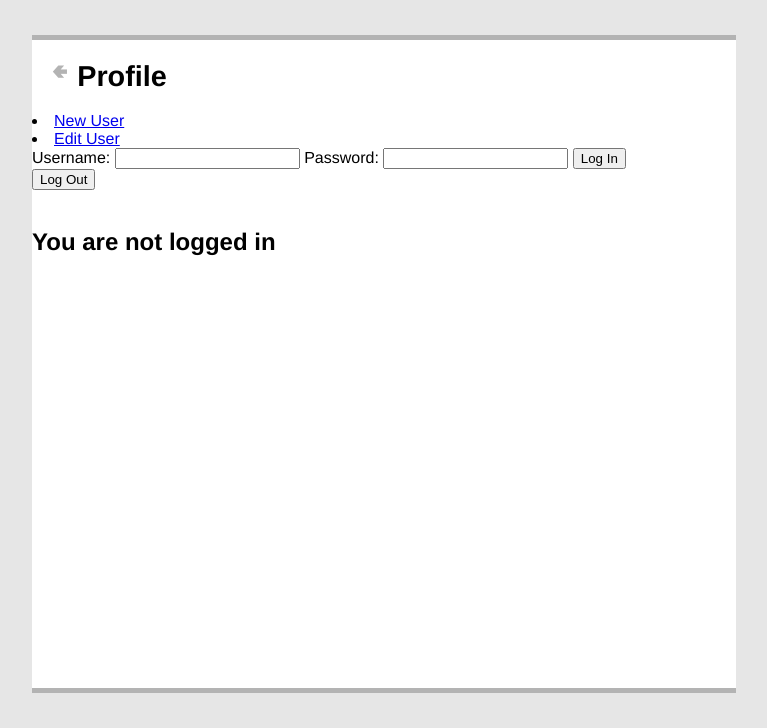
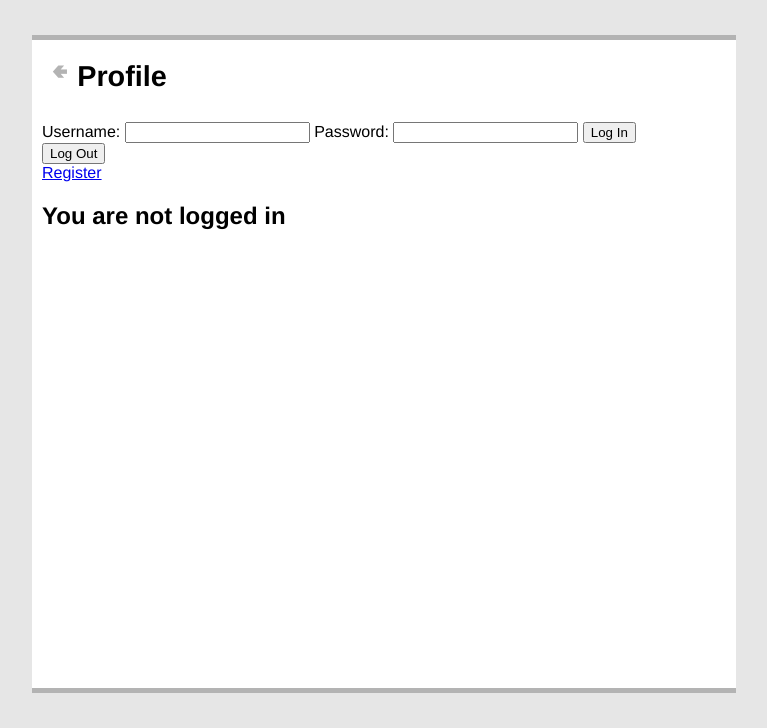
Before and after one commit to RileyJ121/HuddleUlt, a PHP site: page /src/user_profile.php in a window 1280 px wide. Shown: the part 72-800 px from the top of the page, without its empty margins (256-1023 px from the left). Run offline with PHP 8.4, Linux system fonts and the light colour scheme.

Commit message:
Made a few style updates

```diff
--- a/public/main.css
+++ b/public/main.css
@@ -76,3 +76,7 @@ main {
 .header h1 {
     font-size: 1.8rem;
 }
+
+div.main {
+    padding: 10px;
+}
--- a/public/user_profile.css
+++ b/public/user_profile.css
@@ -1,3 +1,6 @@
 div.team-listing {
   margin-bottom: 10px;
+  background-color: rgba(247, 127, 58, 0.18);
+  padding: 10px;
+  border-radius: 15px;
 }
--- a/src/user_profile.php
+++ b/src/user_profile.php
@@ -24,9 +24,6 @@
         <h1>Profile</h1>
       </div>
       <div class="main">
-        <li><a href="create_user.html">New User</a></li>
-        <li><a href="edit_user_profile.html">Edit User</a></li>
-
         <form action="login.php" method="post">
           <label for="fname">Username:</label>
           <input type="text" id="username" name="username" value="" required>
@@ -38,6 +35,9 @@
         <form action="logout.php">
           <input type="submit" Value="Log Out">
         </form>
+
+        <a href="create_user.html">Register</a>
+
 
         <br>
 
@@ -75,6 +75,7 @@
                     <p><strong>Phone Number:</strong> {$user["Phone"]}</p>
                     <p><strong>USAU ID:</strong> " . (isset($user['UsauID'])? $user["UsauID"]: "No USAU ID found") . "</p>
                     <p><strong>Plays against:</strong> {$genderMatch}</p>
+                    <a href='edit_user_profile.html'>Edit User Info</a>
                   ";
 
               echo "<h2>{$loggedInUser}'s Teams:</h2>
```
